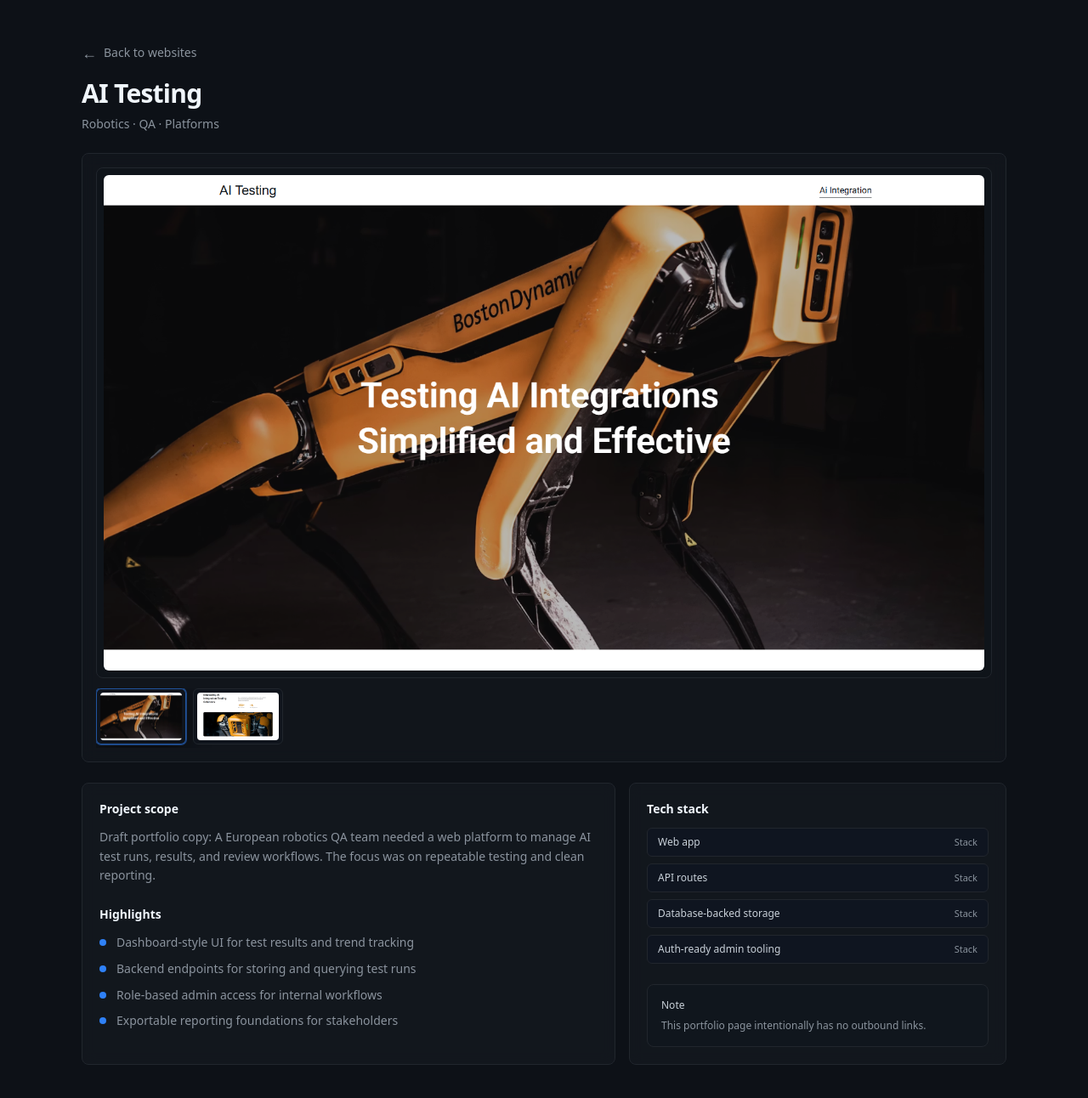
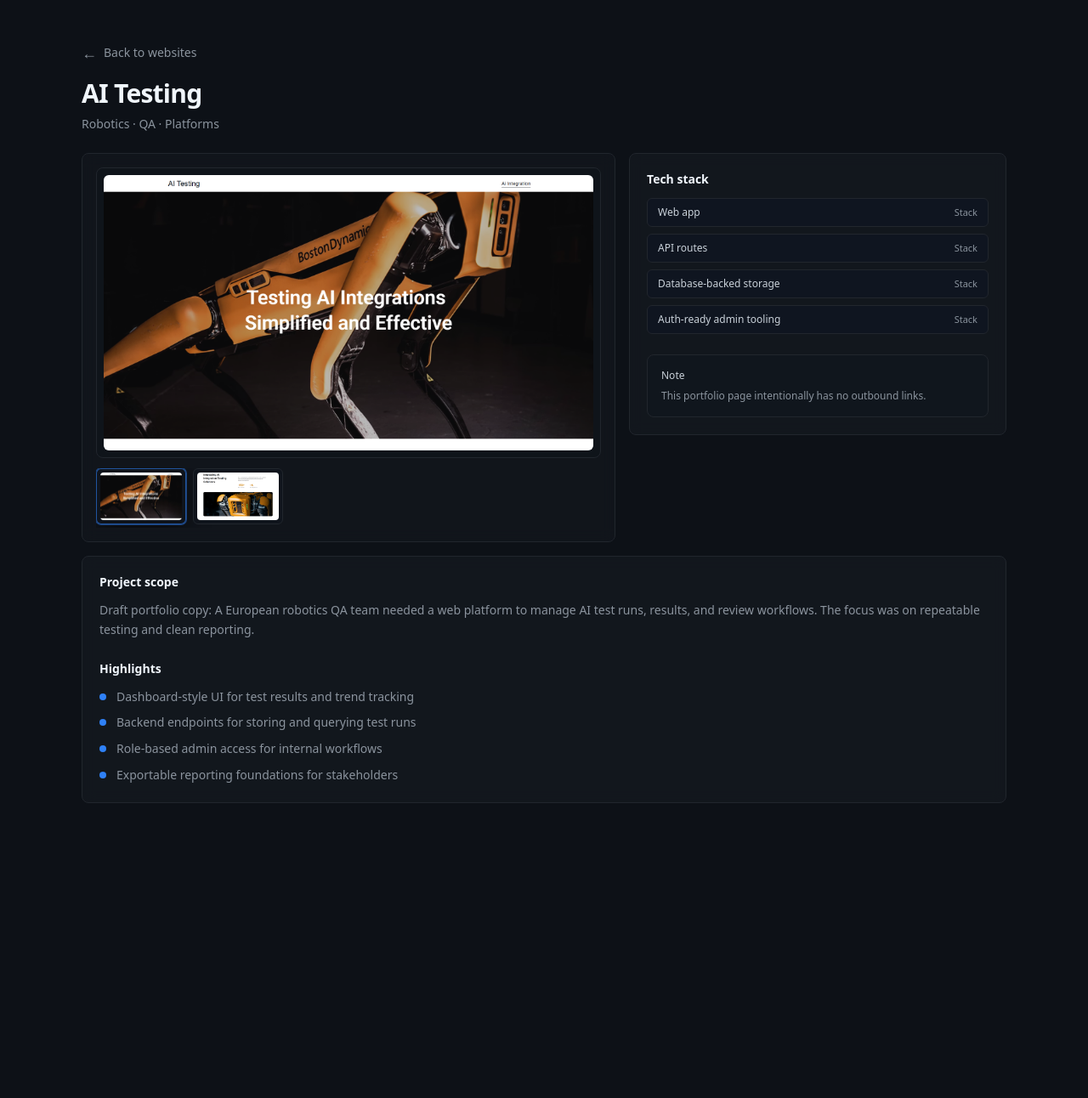
Before and after one commit to Nibsi3/pixaloomWebsite, a Next.js app: page /work/ai-testing in a window 1280 px wide. Shown: the top 1292 px of the page at 85% size. After the commit the page ends 993 px from the top, so only its background shows below. Built offline with nearby package versions, Linux system fonts and the light colour scheme; no server answers.

Commit message:
Restore work detail side panel

```diff
--- a/app/work/[slug]/page.tsx
+++ b/app/work/[slug]/page.tsx
@@ -28,32 +28,18 @@
           <p className="mt-2 max-w-3xl text-sm text-fg-300">{item.meta}</p>
         </div>
 
+        <div className="grid gap-4 lg:grid-cols-12">
+          <div className="lg:col-span-7">
             <WorkGallery
               title={item.name}
               heroPng={item.png}
               heroFallback={item.fallback}
               gallery={gallery}
             />
-
-        <div className="mt-6 grid gap-4 lg:grid-cols-12">
-          <div className="card p-5 lg:col-span-7">
-            <div className="text-sm font-semibold text-fg-100">Project scope</div>
-            <div className="mt-3 text-sm leading-relaxed text-fg-300">{item.scope}</div>
-
-            <div className="mt-6">
-              <div className="text-sm font-semibold text-fg-100">Highlights</div>
-              <ul className="mt-3 space-y-2 text-sm text-fg-300">
-                {item.highlights.map((h) => (
-                  <li key={h} className="flex gap-3">
-                    <span className="mt-[7px] h-2 w-2 shrink-0 rounded-full bg-accent-500" />
-                    <span className="leading-relaxed">{h}</span>
-                  </li>
-                ))}
-              </ul>
-            </div>
           </div>
 
-          <div className="card p-5 lg:col-span-5">
+          <div className="lg:col-span-5">
+            <div className="card p-5 lg:sticky lg:top-6">
               <div className="text-sm font-semibold text-fg-100">Tech stack</div>
               <div className="mt-3 flex flex-col gap-2">
                 {item.stack.map((t) => (
@@ -75,6 +61,24 @@
               </div>
             </div>
           </div>
+        </div>
+
+        <div className="mt-4 card p-5">
+          <div className="text-sm font-semibold text-fg-100">Project scope</div>
+          <div className="mt-3 text-sm leading-relaxed text-fg-300">{item.scope}</div>
+
+          <div className="mt-6">
+            <div className="text-sm font-semibold text-fg-100">Highlights</div>
+            <ul className="mt-3 space-y-2 text-sm text-fg-300">
+              {item.highlights.map((h) => (
+                <li key={h} className="flex gap-3">
+                  <span className="mt-[7px] h-2 w-2 shrink-0 rounded-full bg-accent-500" />
+                  <span className="leading-relaxed">{h}</span>
+                </li>
+              ))}
+            </ul>
+          </div>
+        </div>
       </Container>
     </div>
   );
```
Lines whose indentation alone changed are shown as unchanged.
